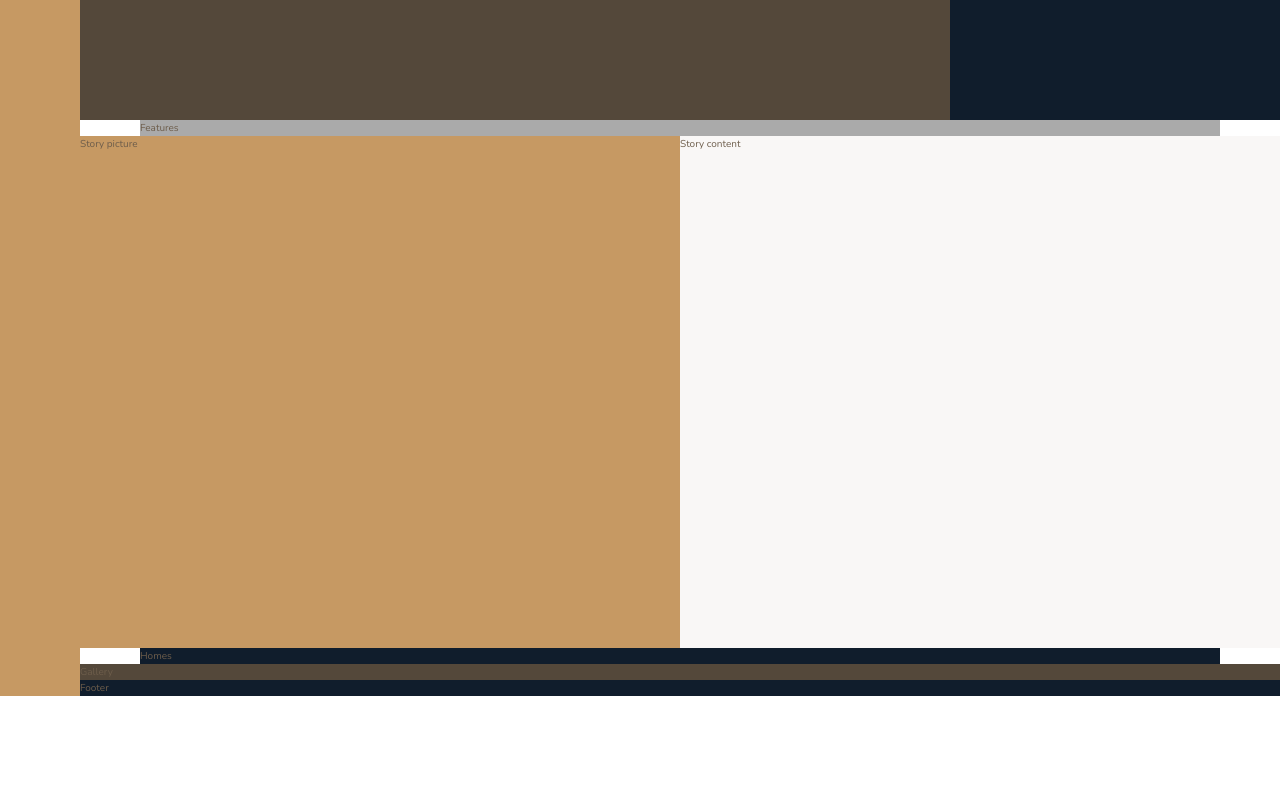
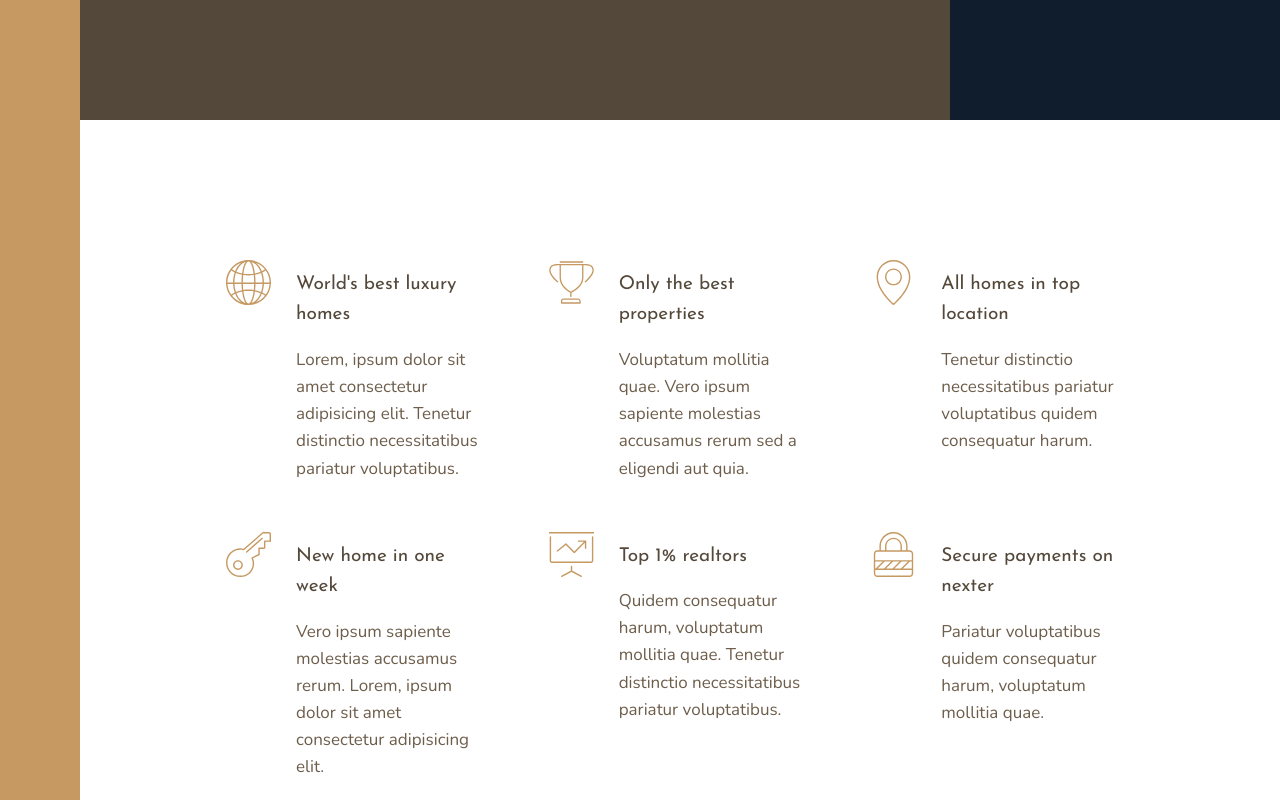
Before and after one commit to ali125/Nexter, a website: page index.html in a window 1280 px wide. Shown: the part 520-1320 px from the top of the page. Before the commit the page ends 1216 px from the top, so only its background shows below. Drawn offline with nearby package versions, Linux system fonts and the light colour scheme.

Commit message:
feat: complete feature section

```diff
--- a/index.html
+++ b/index.html
@@ -25,7 +25,60 @@
         </div>
 
         <section class="features">
-            Features
+            <div class="feature">
+                <svg class="feature__icon">
+                    <use xlink:href="img/sprite.svg#icon-global"></use>
+                </svg>
+                <h4 class="heading-4 heading-4--dark">World's best luxury homes</h4>
+                <p class="feature__text">
+                    Lorem, ipsum dolor sit amet consectetur adipisicing elit. Tenetur distinctio necessitatibus pariatur voluptatibus.
+                </p>
+            </div>
+            <div class="feature">
+                <svg class="feature__icon">
+                    <use xlink:href="img/sprite.svg#icon-trophy"></use>
+                </svg>
+                <h4 class="heading-4 heading-4--dark">Only the best properties</h4>
+                <p class="feature__text">
+                    Voluptatum mollitia quae. Vero ipsum sapiente molestias accusamus rerum sed a eligendi aut quia.
+                </p>
+            </div>
+            <div class="feature">
+                <svg class="feature__icon">
+                    <use xlink:href="img/sprite.svg#icon-map-pin"></use>
+                </svg>
+                <h4 class="heading-4 heading-4--dark">All homes in top location</h4>
+                <p class="feature__text">
+                    Tenetur distinctio necessitatibus pariatur voluptatibus quidem consequatur harum.
+                </p>
+            </div>
+            <div class="feature">
+                <svg class="feature__icon">
+                    <use xlink:href="img/sprite.svg#icon-key"></use>
+                </svg>
+                <h4 class="heading-4 heading-4--dark">New home in one week</h4>
+                <p class="feature__text">
+                    Vero ipsum sapiente molestias accusamus rerum. Lorem, ipsum dolor sit amet consectetur adipisicing elit.
+                </p>
+            </div>
+            <div class="feature">
+                <svg class="feature__icon">
+                    <use xlink:href="img/sprite.svg#icon-presentation"></use>
+                </svg>
+                <h4 class="heading-4 heading-4--dark">Top 1% realtors</h4>
+                <p class="feature__text">
+                    Quidem consequatur harum, voluptatum mollitia quae. Tenetur distinctio necessitatibus pariatur voluptatibus.
+                </p>
+            </div>
+            <div class="feature">
+                <svg class="feature__icon">
+                    <use xlink:href="img/sprite.svg#icon-lock"></use>
+                </svg>
+                <h4 class="heading-4 heading-4--dark">Secure payments on nexter</h4>
+                <p class="feature__text">
+                    Pariatur voluptatibus quidem consequatur harum, voluptatum mollitia quae.
+                </p>
+            </div>
         </section>
 
         <div class="story__pictures">
--- a/sass/_features.scss
+++ b/sass/_features.scss
@@ -1,4 +1,28 @@
 .features {
-    background-color: $color-grey-light-2;
     grid-column: center-start / center-end;
+
+    margin: 15rem auto;
+    display: grid;
+    gap: 6rem;
+    grid-template-columns: repeat(auto-fit, minmax(25rem, 1fr));
+    align-items: start;
 }
+
+.feature {
+    display: grid;
+    grid-template-columns: min-content 1fr;
+    row-gap: 1.5rem;
+    column-gap: 2.5rem;
+
+    &__icon {
+        fill: $color-primary;
+        width: 4.5rem;
+        height: 4.5rem;
+        grid-row: 1 / span 2;
+        transform: translateY(-1rem);
+    }
+
+    &__text {
+        font-size: 1.7rem;
+    }
+}
--- a/sass/_typography.scss
+++ b/sass/_typography.scss
@@ -0,0 +1,24 @@
+%heading {
+    font-family: $font-display;
+    font-weight: 400;
+}
+
+.heading-1 {
+    @extend %heading;
+}
+
+.heading-2 {
+    @extend %heading;
+}
+
+.heading-3 {
+    @extend %heading;
+}
+
+.heading-4 {
+    @extend %heading;
+    font-size: 1.9rem;
+
+    &--light { color: $color-grey-light-1; }
+    &--dark { color: $color-grey-dark-1; }
+}
```
Also changed, not shown: css/style.css, 1 other file.
